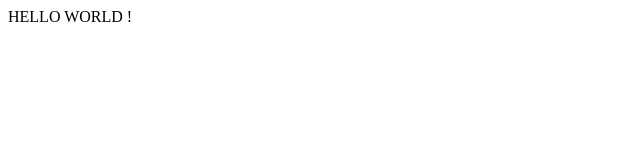
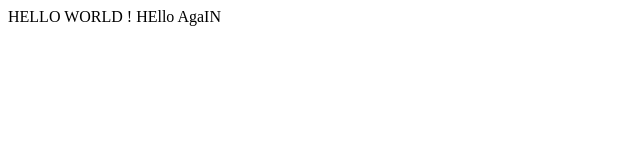
Before and after one commit to tshoaib06/web_programming_lec_0, a plain HTML site: page index.html in a window 1280 px wide. Shown: the whole page, without its empty margins (0-640 px from the left). Drawn offline with Linux system fonts and the light colour scheme.

Commit message:
Update index.html

```diff
--- a/index.html
+++ b/index.html
@@ -9,6 +9,8 @@
 
 <body>
     HELLO WORLD !
+    HEllo AgaIN
+
 </body>
 
 </html>
```
